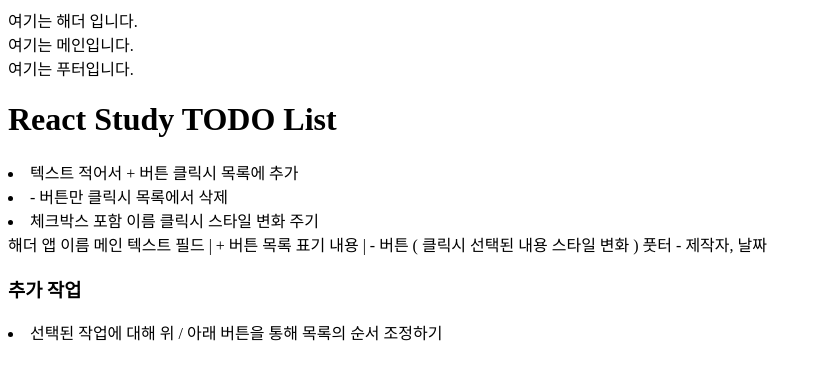
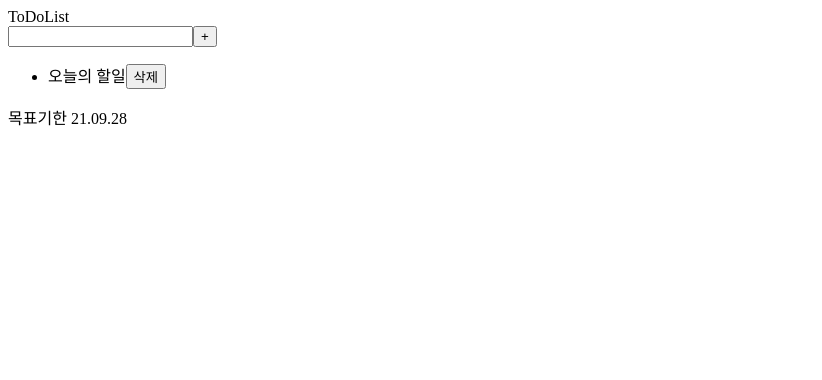
Before and after one commit to dmswl6310/React_Study, a React (Create React App) app: page / in a window 1280 px wide. Shown: the top 380 px of the page, without its empty margins (0-822 px from the left). Built offline with nearby package versions, Linux system fonts and the light colour scheme.

Commit message:
21.09.28 toDoList allInOne

```diff
--- a/src/App.tsx
+++ b/src/App.tsx
@@ -1,29 +1,13 @@
-import Header from "./Header"
+import HeaderArea from "./HeaderArea"
 import MainArea from "./MainArea"
-import Footer from "./Footer"
+import FooterArea from "./FooterArea"
 
 function App() {
   return (
     <div>
-      <Header></Header>
+      <HeaderArea></HeaderArea>
       <MainArea></MainArea>
-      <Footer></Footer>
-      <h1>React Study TODO List </h1>
-      <li> 텍스트 적어서 + 버튼 클릭시 목록에 추가</li>
-      <li> - 버튼만 클릭시 목록에서 삭제</li>
-      <li> 체크박스 포함 이름 클릭시 스타일 변화 주기</li>
-
-
-      해더 앱 이름
-      메인
-        텍스트 필드 | + 버튼
-        목록 표기
-        내용 | - 버튼 ( 클릭시 선택된 내용 스타일 변화 )
-      풋터 - 제작자, 날짜
-
-
-      <h3> 추가 작업</h3>
-      <li> 선택된 작업에 대해 위 / 아래 버튼을 통해 목록의 순서 조정하기 </li>
+      <FooterArea></FooterArea>
     </div>
   );
 }
--- a/src/Footer.tsx
+++ /dev/null
@@ -1,9 +0,0 @@
-function Footer(){
-    return(
-        <div>
-            여기는 푸터입니다.
-        </div>
-    )
-}
-
-export default Footer
--- /dev/null
+++ b/src/FooterArea.tsx
@@ -0,0 +1,9 @@
+function FooterArea(){
+    return(
+        <div>
+            목표기한 21.09.28
+        </div>
+    )
+}
+
+export default FooterArea
--- a/src/Header.tsx
+++ /dev/null
@@ -1,11 +0,0 @@
-
-function Header(){
-    return(
-        <div>
-            여기는 해더 입니다.
-        </div>
-
-    )
-}
-
-export default Header
--- /dev/null
+++ b/src/HeaderArea.tsx
@@ -0,0 +1,11 @@
+
+function HeaderArea(){
+    return(
+        <div>
+            ToDoList
+        </div>
+
+    )
+}
+
+export default HeaderArea
--- /dev/null
+++ b/src/InsertArea.tsx
@@ -0,0 +1,43 @@
+function InsertArea(){
+
+    const state = {
+        message : ""
+    }
+
+    const InsertList =() =>{
+        console.log(state.message)
+        if(state.message !== ""){
+
+            // 여기에서 리스트 에어리어로 데이터 값을 보내야한다.
+
+
+
+
+            alert(state.message + " 일정이 등록되었습니다.")
+            state.message = ""
+        }else{
+            alert("일정을 등록해 주세요")
+        }
+    }
+
+
+    return(
+        <div>
+            <input
+            type = "text"
+            name = "message"
+            id ="textF"
+            placeholder = "일정을 입력하세요"
+            onChange = {(e)=>{
+                state.message = e.target.value;
+            }}
+
+            ></input>
+            {/* 버튼을 누르면 내용 전달 */}
+            <button onClick = {InsertList}
+            > + </button>
+        </div>
+    )
+}
+
+export default InsertArea
--- /dev/null
+++ b/src/ListArea.tsx
@@ -0,0 +1,17 @@
+import { useState } from "react"
+
+const ListArea = () =>{
+
+    const[toDos, setToDos] = useState([
+        {id: 1 , text : "일정을 추가하세요"}
+    ])
+
+    const[inputText,setInputText] = useState("");
+    const[nextId, setNextId] = useState("2")
+
+
+    const toDoList = toDos.map((todo,index) => <li  key={todo.id}>{todo.text}  <button>-</button></li>)
+    return <ul>{toDoList}</ul>
+}
+
+export default ListArea;
--- a/src/MainArea.tsx
+++ b/src/MainArea.tsx
@@ -1,7 +1,56 @@
+// import InsertArea from "./InsertArea"
+// import ListArea from "./ListArea"
+
+import { useState } from "react"
+
 function MainArea(){
+
+    const [toDos, setTodos] = useState([ //리스트생성
+      {id : 1 , list : '오늘의 할일'}
+    ]);
+
+    const[inputList, setInputList] = useState('') //초기값
+    const[nextId, setNextId] = useState(2) //다음 id 값
+
+    const onChange  = (e : any) => {
+      setInputList(e.target.value)
+      console.log(e.target.value)
+    }
+
+    const onClick = () =>{
+      const nexttoDos = toDos.concat(
+       {
+         id : nextId,
+        list : inputList
+       }
+      );
+      console.log(inputList)
+      setNextId(nextId +1)
+      setTodos(nexttoDos)
+      setInputList('');
+
+    }
+
+    const onDelete = (id : number) => {
+      const nexttoDos = toDos.filter(toDo => toDo.id !== id)
+      setTodos(nexttoDos)
+    }
+
+    //리스트 표기
+    const viewerList = toDos.map(toDo =>
+      <li key = {toDo.id}>{toDo.list}<button onClick ={()=> onDelete(toDo.id)}>삭제</button></li>
+      )
+
     return(
         <div>
-            여기는 메인입니다.
+          <input value = {inputList} onChange={onChange}></input>
+          <button onClick ={onClick}>+</button>
+          <ul>{viewerList}</ul>
+
+
+
+          {/* <InsertArea></InsertArea>
+          <ListArea></ListArea> */}
         </div>
     )
 }
```
Also changed, not shown: 1 other file (tests, documents, lock files or other folders).
